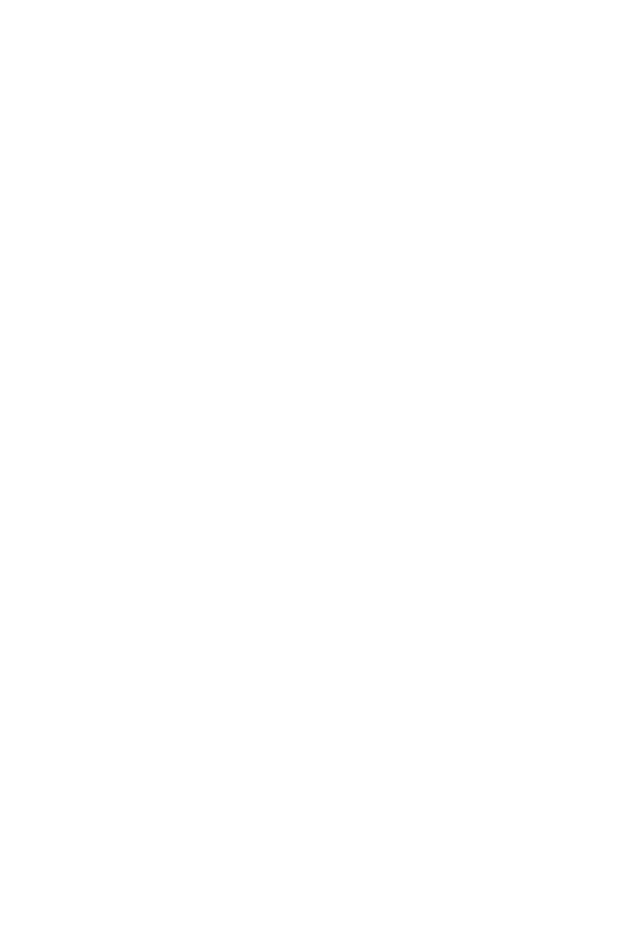
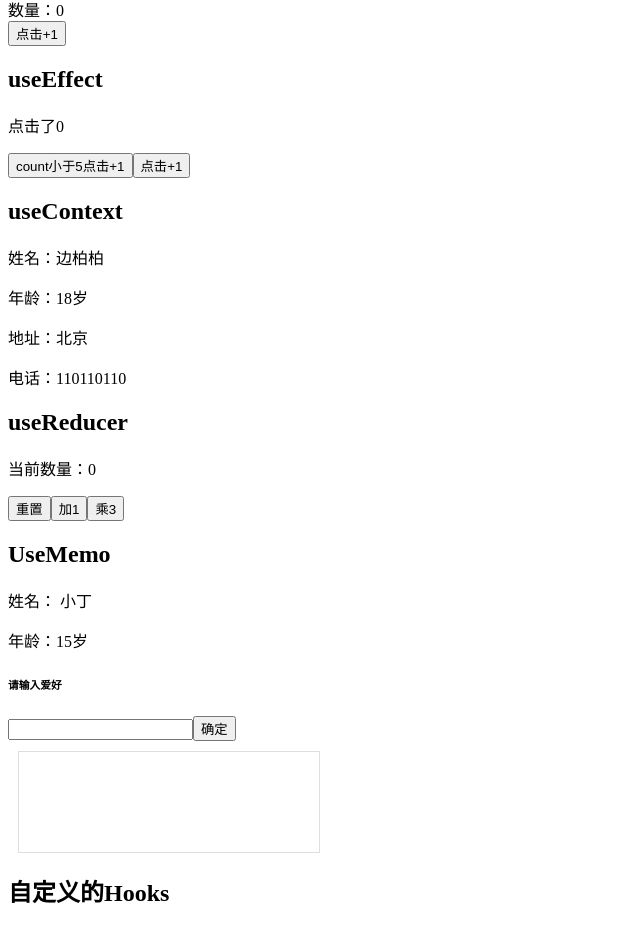
Before and after one commit to clariceBYgit/react-xiao-D, a React (Create React App) app: page / in a window 1280 px wide. Shown: the part 702-1628 px from the top of the page, without its empty margins (0-640 px from the left). Before the commit the page ends 800 px from the top, so only its background shows below. Built offline with nearby package versions, Linux system fonts and the light colour scheme.

Commit message:
feat：react新特性 hooks

```diff
--- a/src/App.js
+++ b/src/App.js
@@ -7,6 +7,13 @@
 import HOC from './HOC/HOC'
 // 、COntext的使用
 import Context2 from './Context/Context2'
+// HOOK的一系列使用
+import UseStateHook from './HOOK/UseStateHook'
+import UseEffectHook from './HOOK/UseEffectHook'
+import UseContextHook from './HOOK/UseContextHook'
+import UseReducerComp from './HOOK/UseReducerComp'
+import UseMemoUseCallBack from './HOOK/UseMemoUseCallBack'
+import CustomHooks from './HOOK/CustomHooks'
 function App() {
   return (
     <div>
@@ -18,6 +25,13 @@
       <HOC></HOC>
       <h1>COntext的使用</h1>
       <Context2></Context2>
+      <h1>HOOKs的一系列使用</h1>
+      <UseStateHook></UseStateHook>
+      <UseEffectHook></UseEffectHook>
+      <UseContextHook></UseContextHook>
+      <UseReducerComp></UseReducerComp>
+      <UseMemoUseCallBack></UseMemoUseCallBack>
+      <CustomHooks></CustomHooks>
     </div>
   );
 }
--- /dev/null
+++ b/src/HOOK/CustomHooks.js
@@ -0,0 +1,24 @@
+import React,{ useEffect , useRef, useContext } from 'react'
+
+const useChangeTitle = ( title ) =>{
+    useEffect(
+        ()=>{
+            document.title=title
+        },[title])
+}
+
+export default function CustomHooks() {
+    const inputValue = useRef()
+    const changeT = () => {
+       const newTitle = inputValue.current.value
+       return newTitle
+
+    }
+    return (
+        <div>
+            <h2>自定义的Hooks</h2>
+            <input ref={inputValue} placeholder='请输入新的标题' />
+            <button onClick={changeT}>点击确认修改标题</button>
+        </div>
+    )
+}
--- /dev/null
+++ b/src/HOOK/UseContextChild.js
@@ -0,0 +1,10 @@
+import React,{ useContext } from 'react'
+import { Context } from './UseContextHook'
+export default function UseContextChild() {
+    const ctx = useContext(Context)
+    return (
+        <div>
+            电话：{ctx.tel}
+        </div>
+    )
+}
--- /dev/null
+++ b/src/HOOK/UseContextHook.js
@@ -0,0 +1,62 @@
+/*  //Context的写法   需要结构出  Provider 和 Consumer
+import React from 'react'
+
+let store = {
+    brand:'MAC'
+}
+const { Provider, Consumer} = React.createContext()
+function Son() {
+    return(
+        <Consumer>
+           {
+               store => (
+                <div>
+                标签：{store.brand}
+                </div>
+               )
+           }
+        </Consumer>
+    )
+}
+export default function UseContext() {
+
+    return (
+        <Provider value={store}>
+            <Son></Son>
+        </Provider>
+
+    )
+}
+*/
+
+// 使用useContext  HOOK 进行改版编写
+
+import React,{ useContext } from 'react'
+// 在另一个子组件中使用
+import UseContextChild from './UseContextChild'
+// useContext是使用 React.createContext的返回值进行操作  省去了 Provider 和 Consumer
+// 1. 使用方式一：当前组件内创建context队象(也可以将创建好的Context暴露出去，在子组件UseContextChild中引入，避免层层传递)
+//  const Context = React.createContext({name:'边柏柏',age:'18岁',tel:'110110110'})
+// 2. 使用方式二： 创建store 统一创建context对象后抛出，在所需的组件中引入
+import { others } from './store'
+export const Context = React.createContext({name:'边柏柏',age:'18岁',tel:'110110110'})
+function Son(props) {
+    return (
+        <div>
+            年龄：{props.age}
+        </div>
+    )
+}
+export default function UseContextHook() {
+    const ctx = useContext(Context)
+    const rest = useContext(others)
+    return (
+        <div>
+            <h2>useContext</h2>
+            <p>姓名：{ctx.name}</p>
+            <Son age={ctx.age}></Son>
+            <p>地址：{rest.address}</p>
+            <UseContextChild></UseContextChild>
+        </div>
+    )
+}
--- /dev/null
+++ b/src/HOOK/UseEffectHook.js
@@ -0,0 +1,31 @@
+import React, { useEffect, useState } from 'react'
+// useEffect用于处理副作用(数据获取，订阅，定时执行，手动修改React.Dom都是副作用)，相当于componentDidMount,componentDidUpdate,componentWillUnmount这三个生命周期
+
+
+
+export default function UseEffectHook(){
+    const [ count, setCount] = useState(0)
+    // 使用useEffect(callback,array)
+    useEffect(()=>{
+        // 处理副作用逻辑
+        document.title=`点击了${count}次`
+        // 可以返回一个函数，用作清理
+        return ()=>{
+            // 清理副作用需要清理的内容  类似于componentDidMount   组件渲染和组件卸载前执行的代码
+            console.log('组件更新或卸载')
+        }
+    },[count])
+    /* array的三种情况
+    1.  传入空数组（与数组中传入常量一致）   只执行document一次  不执行return的
+     2. 传入非空数组   useEffect会在数组发生变化后执行每次都执行(document和return同时执行)
+     3.  不传入数组  每次渲染都会都执行（document和return同时执行)
+    */
+    return(
+        <div>
+           <h2>useEffect</h2>
+            <p>点击了{count}</p>
+            <button onClick={()=>setCount(count<5?count+1:count)}>count小于5点击+1</button>
+            <button onClick={()=>setCount(count+1)}>点击+1</button>
+        </div>
+    )
+}
--- /dev/null
+++ b/src/HOOK/UseMemoUseCallBack.js
@@ -0,0 +1,38 @@
+import React,{ useMemo, useCallback, useRef} from 'react'
+
+export default function UseMemoUseCallBack() {
+    // useMemo
+    const obj1 = {name:'小丁', age:'15岁'}
+    const obj2 = { sex:'男'}
+    const memoValue = useMemo( () => (Object.assign(obj1,obj2)),[obj1, obj2])
+    // console.log(memoValue)  // {name: "小丁", age: "15岁", sex: "男"}
+    // useCallback
+    const memoCallBack = useCallback(
+        () => (Object.assign(obj1,obj2))
+        ,[obj1, obj2],
+    )
+    // console.log(memoCallBack) // () => Object.assign(obj1, obj2)
+    // useRef
+    const inputRef = useRef()
+    const divRef = useRef()
+    const getInput = ()=>{
+    //     console.log(inputRef.current.value)
+        // console.log(divRef)
+        divRef.current.textContent = inputRef.current.value
+        // divRef.current.style = {display:'block'}
+    }
+
+    return (
+        <div>
+            <h2>UseMemo</h2>
+            <p>姓名： { memoValue.name}</p>
+            <p> 年龄：{memoCallBack().age}</p>
+            <h6>请输入爱好</h6>
+            <input ref={inputRef} />
+            <button onClick={getInput}>确定</button>
+            <div ref={divRef} style={{width:'300px',height:'100px',border:'1px solid #dedede',margin:'10px 10px'}}>
+
+            </div>
+        </div>
+    )
+}
--- /dev/null
+++ b/src/HOOK/UseReducerComp.js
@@ -0,0 +1,26 @@
+import React,{ useReducer } from 'react'
+const initState = {count:0}
+const reducer = ( state, action) => {
+    switch (action.type) {
+        case 'reset':
+            return initState
+        case 'add':
+            return { count: state.count+1}
+        case 'multiply':
+            return { count: state.count*3}
+        default:
+            return state
+    }
+}
+export default function UseReducerComp() {
+    const [ state, dispath ] = useReducer( reducer, initState )
+    return (
+        <div>
+            <h2>useReducer</h2>
+             <p>当前数量：{state.count}</p>
+             <button onClick={()=>(dispath({type:'reset'}))}>重置</button>
+             <button onClick={()=>(dispath({type:'add'}))}>加1</button>
+             <button onClick={()=>(dispath({type:'multiply'}))}>乘3</button>
+        </div>
+    )
+}
--- /dev/null
+++ b/src/HOOK/UseStateHook.js
@@ -0,0 +1,14 @@
+import React,{ useState } from 'react'
+
+export default function UseStateHook() {
+    // 注意是数组
+    const [ count, setCount ] = useState(0)
+    return (
+        <div>
+            <div>
+                数量：{count}
+            </div>
+            <button onClick={()=>setCount(count+1)}>点击+1</button>
+        </div>
+    )
+}
--- /dev/null
+++ b/src/HOOK/store/index.js
@@ -0,0 +1,2 @@
+import React from 'react'
+export const others = React.createContext({address:'北京'})
```
